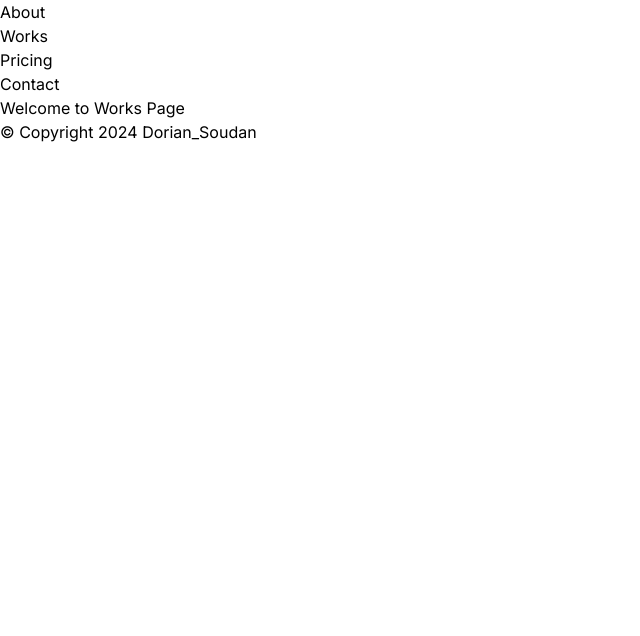
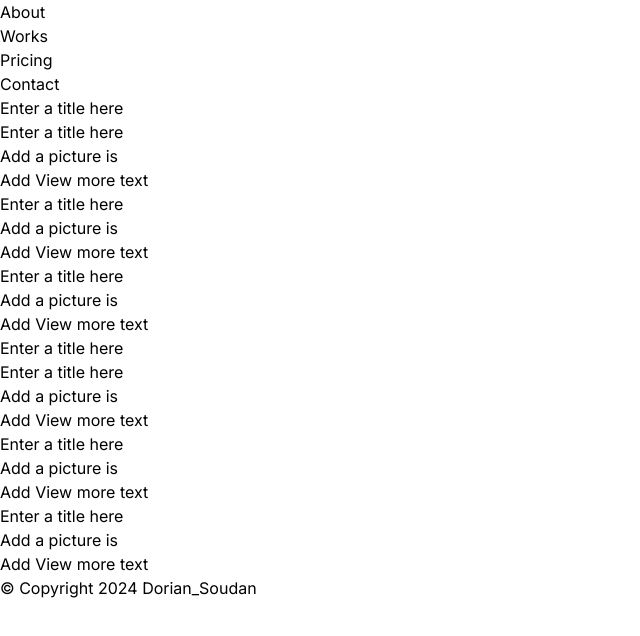
Before and after one commit to Linaria64/Lin_dev, a Next.js app: page /works in a window 1280 px wide. Shown: the top 636 px of the page, without its empty margins (0-640 px from the left). Built offline with nearby package versions, Linux system fonts and the light colour scheme.

Commit message:
#3 all archi for all page is done

```diff
--- /dev/null
+++ b/src/app/component/Card.tsx
@@ -0,0 +1,17 @@
+'use client'
+import SubCard from './SubCard'
+
+export default function Card () {
+    return (
+        <div>
+            <div>
+                <div><h2>Enter a title here</h2></div>
+            </div>
+
+            <SubCard/>
+            <SubCard/>
+            <SubCard/>
+
+        </div>
+    )
+}
--- /dev/null
+++ b/src/app/component/ContactForm.tsx
@@ -0,0 +1,12 @@
+'use client'
+import SubForm from './SubForm';
+import NeonButton from './Button'
+
+export default function ContactForm () {
+    return (
+        <div>
+            <SubForm/>
+            <NeonButton/>
+        </div>
+    )
+}
--- /dev/null
+++ b/src/app/component/SubCard.tsx
@@ -0,0 +1,13 @@
+'use client'
+
+export default function SubCard () {
+    return (
+        <div>
+            <div>
+                <div><h2>Enter a title here</h2></div>
+                <div><h2>Add a picture is</h2></div>
+                <div><h2>Add View more text</h2></div>
+            </div>
+        </div>
+    )
+}
--- /dev/null
+++ b/src/app/component/SubForm.tsx
@@ -0,0 +1,11 @@
+'use client'
+
+export default function ContactForm () {
+    return (
+        <div>
+            <div><p>Strudergnach</p></div>
+            <div><p>Leo</p></div>
+            <div><p>Imanemail@mail.xx</p></div>
+        </div>
+    )
+}
--- a/src/app/contact/page.tsx
+++ b/src/app/contact/page.tsx
@@ -1,21 +1,14 @@
 import Nav from '../component/Navbar';
 import Footer from '../component/Footer';
-import NeonButton from "../component/Button";
-
+import ContactForm from '../component/ContactForm';
 export default function Page() {
   return (
     <div>
-          <Nav/>
+      <Nav/>
 
-<div>
-  <h1>
-    Welcome to Contact Page
-  </h1>
-</div>
+      <ContactForm/>
 
-<div>
-<Footer/>
-</div>
+      <Footer/>
     </div>
   );
 
--- a/src/app/pricing/page.tsx
+++ b/src/app/pricing/page.tsx
@@ -1,23 +1,26 @@
 import Nav from '../component/Navbar';
 import Footer from '../component/Footer';
-import NeonButton from "../component/Button";
-
+import SubCard from '../component/SubCard'
 
 export default function Page() {
   return (
-    <div>
-          <Nav/>
+  <div>
+      <Nav/>
 
-<div>
-  <h1>
-    Welcome to Pricing Page
-  </h1>
-</div>
-<div>
-<Footer/>
-</div>
 
-    </div>
+      <SubCard/>
+
+
+      <SubCard/>
+
+
+      <SubCard/>
+
+
+
+      <Footer/>
+
+  </div>
   );
 
 }
--- a/src/app/works/page.tsx
+++ b/src/app/works/page.tsx
@@ -1,24 +1,19 @@
 import Nav from '../component/Navbar';
 import Footer from '../component/Footer';
-import NeonButton from "../component/Button";
+import Card from '../component/Card'
 
 
 export default function Page() {
   return (
     <div>
-          <Nav/>
 
-<div>
-  <h1>
-    Welcome to Works Page
-  </h1>
-</div>
+      <Nav/>
 
+      <Card/>
 
+      <Card/>
 
-<div>
-<Footer/>
-</div>
+      <Footer/>
 
     </div>
   );
```
